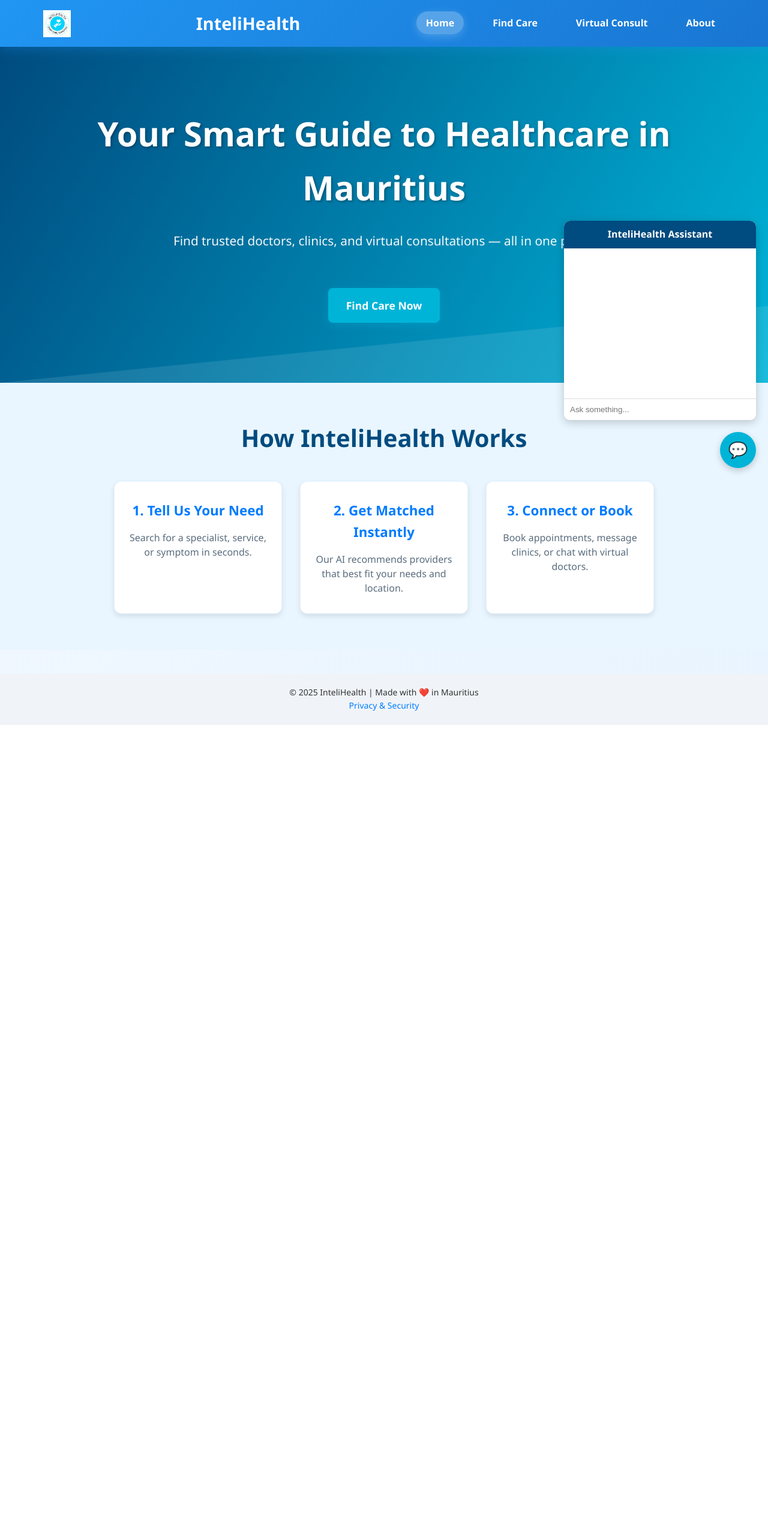
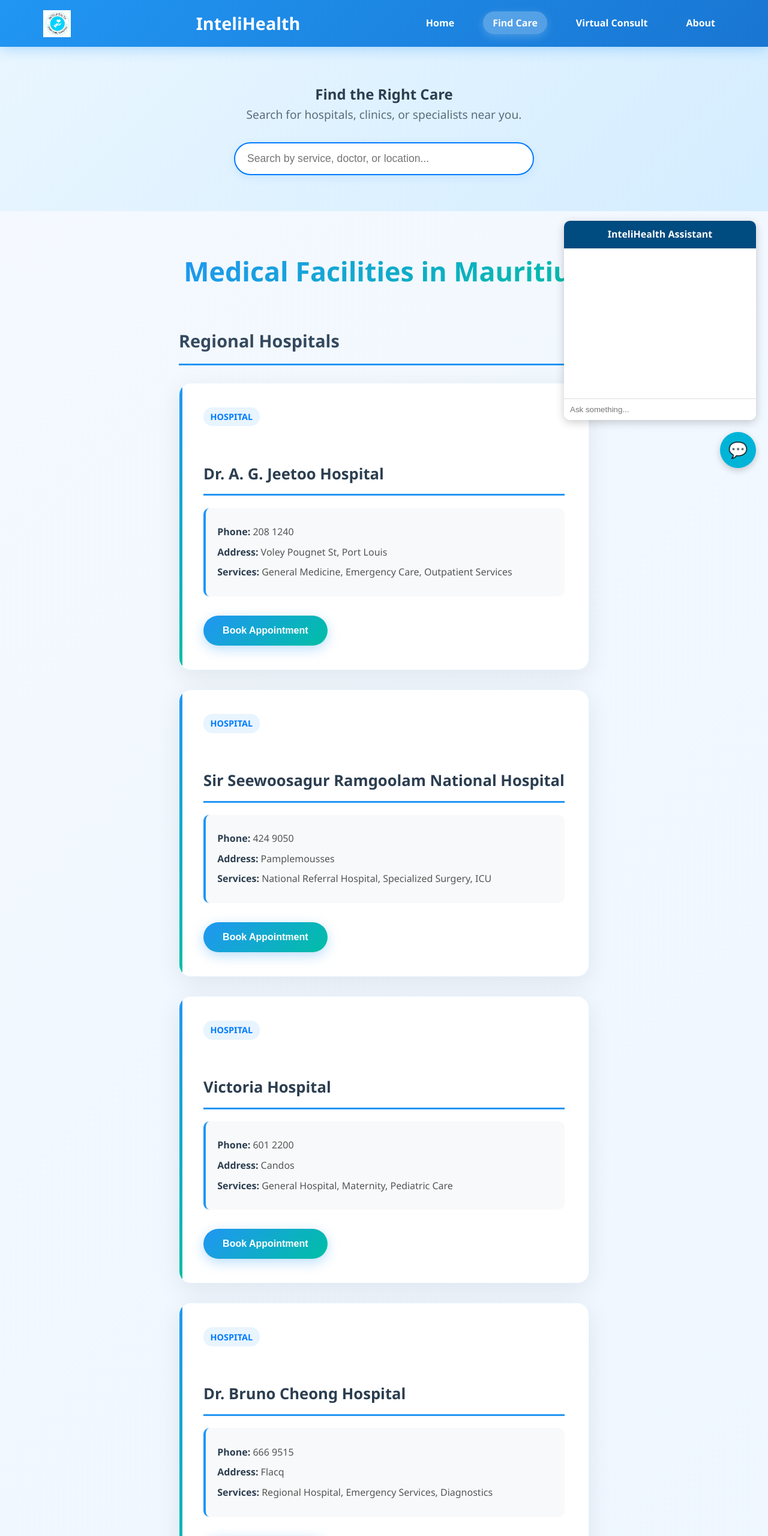
Before and after one commit to TecSmiff/intelihealth, a plain HTML site: page index.html in a window 1280 px wide. Shown: the top 2560 px of the page at 60% size. Before the commit the page ends 1208 px from the top, so only its background shows below. Drawn offline with Linux system fonts and the light colour scheme.

Commit message:
Revise index.html for Find Care section and title
Updated the title and modified the Find Care section with a search input and medical facilities details.

```diff
--- a/index.html
+++ b/index.html
@@ -6,7 +6,7 @@
   <meta name="description" content="InteliHealth – Your AI-powered healthcare concierge in Mauritius. Find doctors, clinics, and virtual consultations easily.">
   <meta name="keywords" content="Mauritius healthcare, find doctor, clinic, hospital, virtual consultation, AI health">
   <meta name="author" content="InteliHealth Mauritius">
-  <title>InteliHealth | Smart Care. Simplified.</title>
+  <title>Find Care | InteliHealth</title>
   <link rel="stylesheet" href="style.css">
 </head>
 <body>
@@ -15,36 +15,156 @@
       <img src="assets/logo.png" alt="InteliHealth Logo" class="logo">
       <h1>InteliHealth</h1>
       <ul>
-        <li><a href="index.html" class="active">Home</a></li>
-        <li><a href="findcare.html">Find Care</a></li>
+        <li><a href="index.html">Home</a></li>
+        <li><a href="findcare.html" class="active">Find Care</a></li>
         <li><a href="consult.html">Virtual Consult</a></li>
         <li><a href="about.html">About</a></li>
       </ul>
     </nav>
   </header>
 
-  <section id="hero">
-    <h1>Your Smart Guide to Healthcare in Mauritius</h1>
-    <p>Find trusted doctors, clinics, and virtual consultations — all in one place.</p>
-    <a href="findcare.html" class="btn-primary">Find Care Now</a>
+  <section id="find-care">
+    <h2>Find the Right Care</h2>
+    <p>Search for hospitals, clinics, or specialists near you.</p>
+    <input type="text" id="searchInput" placeholder="Search by service, doctor, or location...">
+    <div id="results"></div>
   </section>
 
-  <section id="how-it-works">
-    <h2>How InteliHealth Works</h2>
-    <div class="steps">
-      <div class="step">
-        <h3>1. Tell Us Your Need</h3>
-        <p>Search for a specialist, service, or symptom in seconds.</p>
+  <section class="content">
+    <h2>Medical Facilities in Mauritius</h2>
+
+    <!-- Hospitals Section -->
+    <h3>Regional Hospitals</h3>
+
+    <div class="facility-card">
+      <span class="facility-type">HOSPITAL</span>
+      <h3>Dr. A. G. Jeetoo Hospital</h3>
+      <div class="contact-info">
+        <p><strong>Phone:</strong> 208 1240</p>
+        <p><strong>Address:</strong> Voley Pougnet St, Port Louis</p>
+        <p><strong>Services:</strong> General Medicine, Emergency Care, Outpatient Services</p>
       </div>
-      <div class="step">
-        <h3>2. Get Matched Instantly</h3>
-        <p>Our AI recommends providers that best fit your needs and location.</p>
+      <button class="book-btn">Book Appointment</button>
+    </div>
+
+    <div class="facility-card">
+      <span class="facility-type">HOSPITAL</span>
+      <h3>Sir Seewoosagur Ramgoolam National Hospital</h3>
+      <div class="contact-info">
+        <p><strong>Phone:</strong> 424 9050</p>
+        <p><strong>Address:</strong> Pamplemousses</p>
+        <p><strong>Services:</strong> National Referral Hospital, Specialized Surgery, ICU</p>
       </div>
-      <div class="step">
-        <h3>3. Connect or Book</h3>
-        <p>Book appointments, message clinics, or chat with virtual doctors.</p>
+      <button class="book-btn">Book Appointment</button>
+    </div>
+
+    <div class="facility-card">
+      <span class="facility-type">HOSPITAL</span>
+      <h3>Victoria Hospital</h3>
+      <div class="contact-info">
+        <p><strong>Phone:</strong> 601 2200</p>
+        <p><strong>Address:</strong> Candos</p>
+        <p><strong>Services:</strong> General Hospital, Maternity, Pediatric Care</p>
+      </div>
+      <button class="book-btn">Book Appointment</button>
+    </div>
+
+    <div class="facility-card">
+      <span class="facility-type">HOSPITAL</span>
+      <h3>Dr. Bruno Cheong Hospital</h3>
+      <div class="contact-info">
+        <p><strong>Phone:</strong> 666 9515</p>
+        <p><strong>Address:</strong> Flacq</p>
+        <p><strong>Services:</strong> Regional Hospital, Emergency Services, Diagnostics</p>
+      </div>
+      <button class="book-btn">Book Appointment</button>
+    </div>
+
+    <div class="facility-card">
+      <span class="facility-type">HOSPITAL</span>
+      <h3>J. Nehru Hospital</h3>
+      <div class="contact-info">
+        <p><strong>Phone:</strong> 683 3331</p>
+        <p><strong>Address:</strong> Rose Belle</p>
+        <p><strong>Services:</strong> Southern Regional Hospital, Comprehensive Care</p>
+      </div>
+      <button class="book-btn">Book Appointment</button>
+    </div>
+
+    <!-- Specialist Hospitals -->
+    <h3>Specialist Hospitals & Centers</h3>
+
+    <div class="facility-card">
+      <span class="facility-type">NEUROLOGY</span>
+      <h3>Brown Séquard Hospital</h3>
+      <div class="contact-info">
+        <p><strong>Phone:</strong> 424 0441 / 424 0640</p>
+        <p><strong>Address:</strong> Beau Bassin</p>
+        <p><strong>Services:</strong> Neurology, Neurosurgery, Brain & Spine Care</p>
+      </div>
+      <button class="book-btn">Book Appointment</button>
+    </div>
+
+    <div class="facility-card">
+      <span class="facility-type">CARDIOLOGY</span>
+      <h3>Cardiothoracic Centre</h3>
+      <div class="contact-info">
+        <p><strong>Phone:</strong> 401 0500</p>
+        <p><strong>Address:</strong> Pamplemousses</p>
+        <p><strong>Services:</strong> Heart Surgery, Cardiac Care, Vascular Surgery</p>
+      </div>
+      <button class="book-btn">Book Appointment</button>
+    </div>
+
+    <div class="facility-card">
+      <span class="facility-type">EYE CARE</span>
+      <h3>Eye Hospital</h3>
+      <div class="contact-info">
+        <p><strong>Phone:</strong> 675 0500</p>
+        <p><strong>Address:</strong> Pamplemousses</p>
+        <p><strong>Services:</strong> Ophthalmology, Eye Surgery, Vision Care</p>
+      </div>
+      <button class="book-btn">Book Appointment</button>
+    </div>
+
+    <!-- Area Health Centers -->
+    <h3>Area Health Centers</h3>
+
+    <div class="facility-card">
+      <span class="facility-type">HEALTH CENTER</span>
+      <h3>Curepipe Area Health Centre</h3>
+      <div class="contact-info">
+        <p><strong>Phone:</strong> 675 1212</p>
+        <p><strong>Address:</strong> Curepipe</p>
+        <p><strong>Services:</strong> Community Health, Maternal Care, Vaccinations</p>
+      </div>
+      <button class="book-btn">Book Appointment</button>
+    </div>
+
+    <div class="facility-card">
+      <span class="facility-type">HEALTH CENTER</span>
+      <h3>Quatre Bornes Area Health Centre</h3>
+      <div class="contact-info">
+        <p><strong>Phone:</strong> 424 7818</p>
+        <p><strong>Address:</strong> Quatre Bornes</p>
+        <p><strong>Services:</strong> Primary Healthcare, Family Medicine</p>
+      </div>
+      <button class="book-btn">Book Appointment</button>
+    </div>
+
+    <!-- Emergency Contacts -->
+    <h3>Emergency Contacts</h3>
+
+    <div class="facility-card">
+      <span class="facility-type" style="color: #dc3545;">EMERGENCY</span>
+      <h3>SAMU (Emergency Medical Service)</h3>
+      <div class="contact-info">
+        <p><strong>Emergency Phone:</strong> 114</p>
+        <p><strong>Service:</strong> 24/7 Emergency Medical Assistance</p>
+        <p><strong>Available:</strong> 24 hours, 7 days a week</p>
       </div>
     </div>
+
   </section>
 
   <footer>
```
